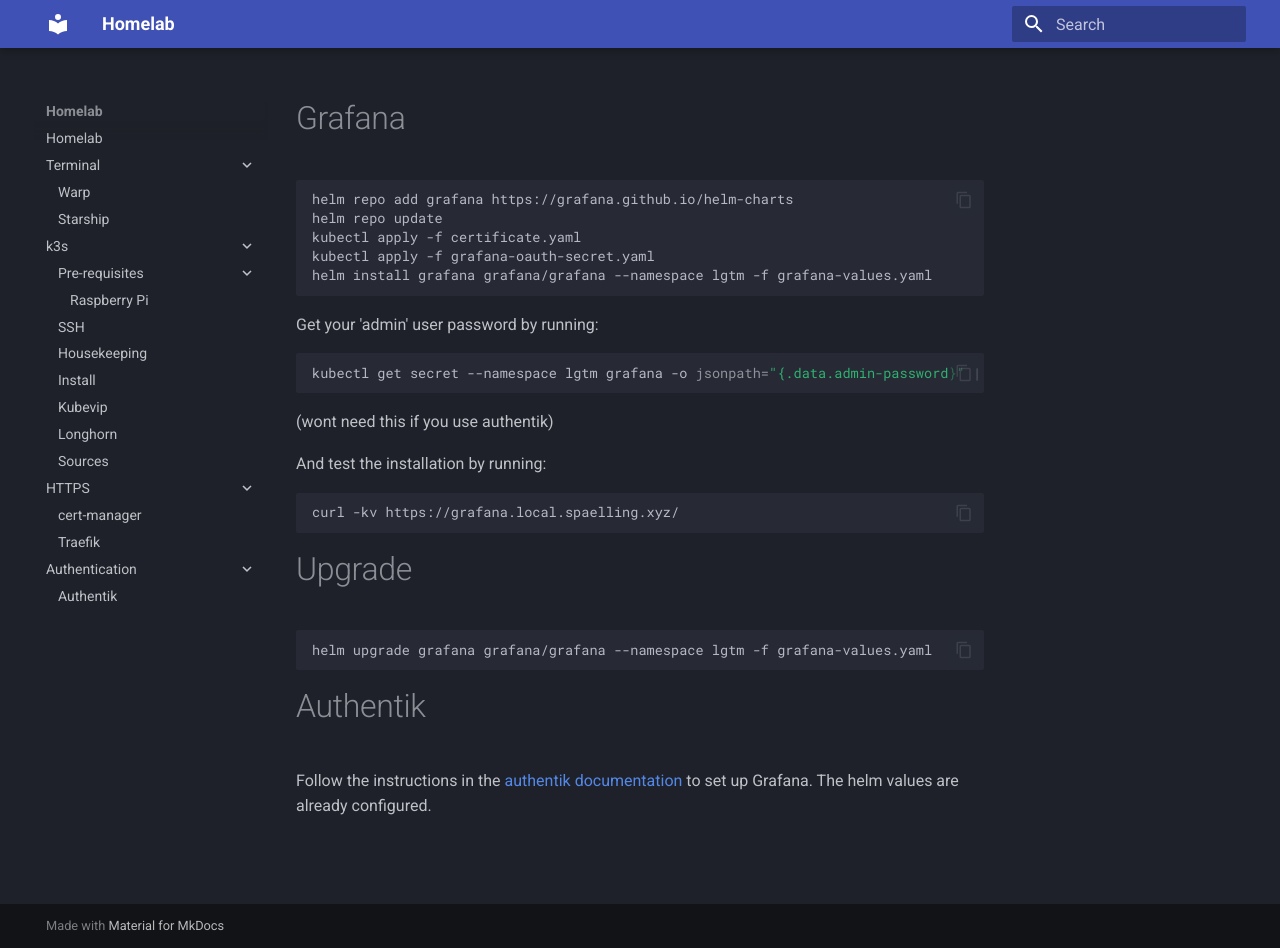
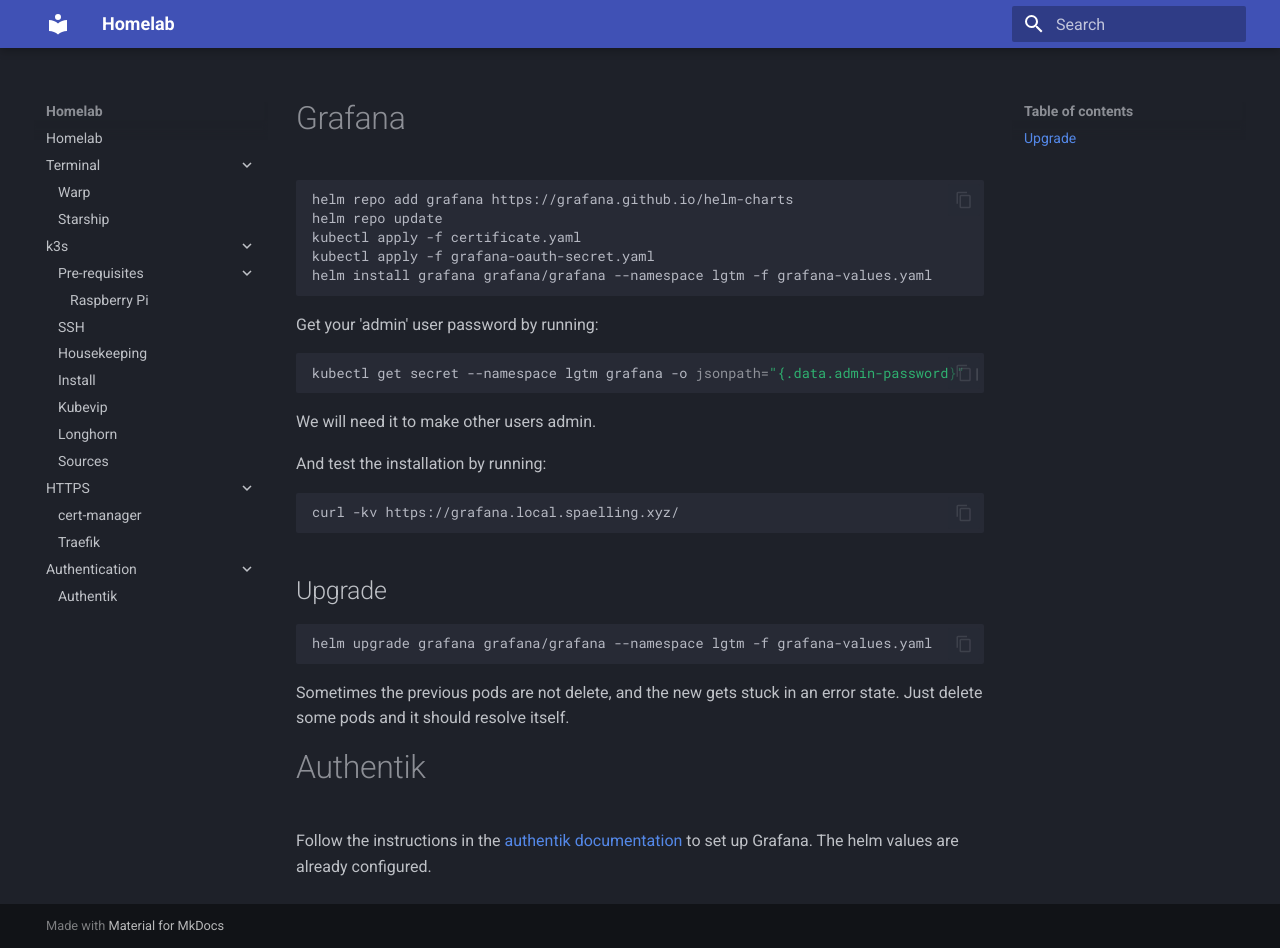
Before and after one commit to spaelling/homelab-pages, an MkDocs documentation site: the page built from docs/lgtm/grafana/grafana.md, in a window 1280 px wide and 948 px high. Built offline with MkDocs 1.6.1 and Material for MkDocs 9.7.7, drawn with Linux system fonts in a browser that asks for light colours.

Commit message:
docs: clarify admin password usage and upgrade instructions in Grafana setup

````diff
--- a/docs/lgtm/grafana/grafana.md
+++ b/docs/lgtm/grafana/grafana.md
@@ -14,7 +14,7 @@
 kubectl get secret --namespace lgtm grafana -o jsonpath="{.data.admin-password}" | base64 --decode ; echo
 ```
 
-(wont need this if you use authentik)
+We will need it to make other users admin.
 
 And test the installation by running:
 
@@ -22,12 +22,14 @@
 curl -kv https://grafana.local.spaelling.xyz/
 ```
 
-# Upgrade
+## Upgrade
 
 ```bash
 helm upgrade grafana grafana/grafana --namespace lgtm -f grafana-values.yaml
 ```
 
+Sometimes the previous pods are not delete, and the new gets stuck in an error state. Just delete some pods and it should resolve itself.
+
 # Authentik
 
 Follow the instructions in the [authentik documentation](https://docs.goauthentik.io/integrations/services/grafana/) to set up Grafana. The helm values are already configured.
````
